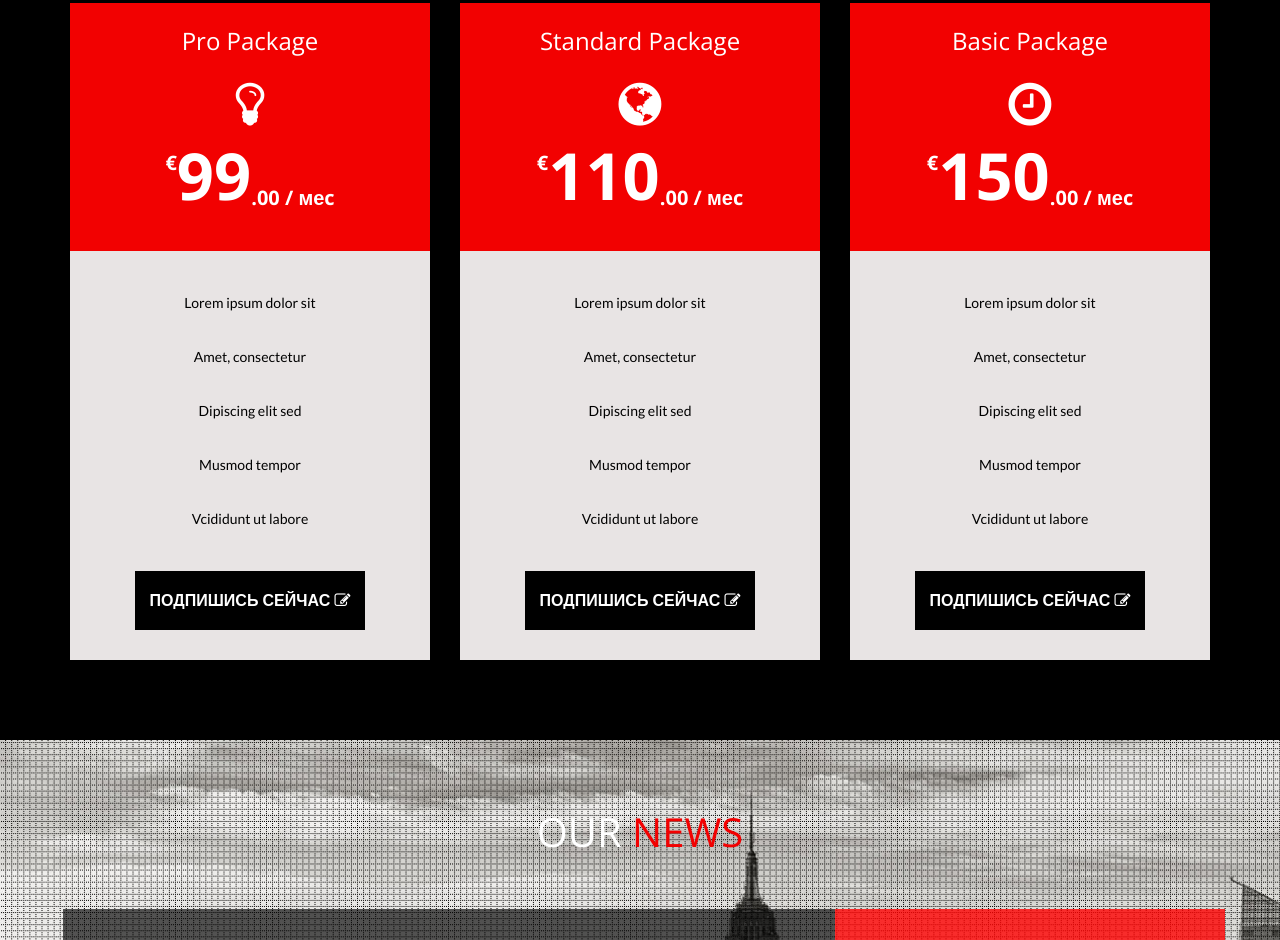
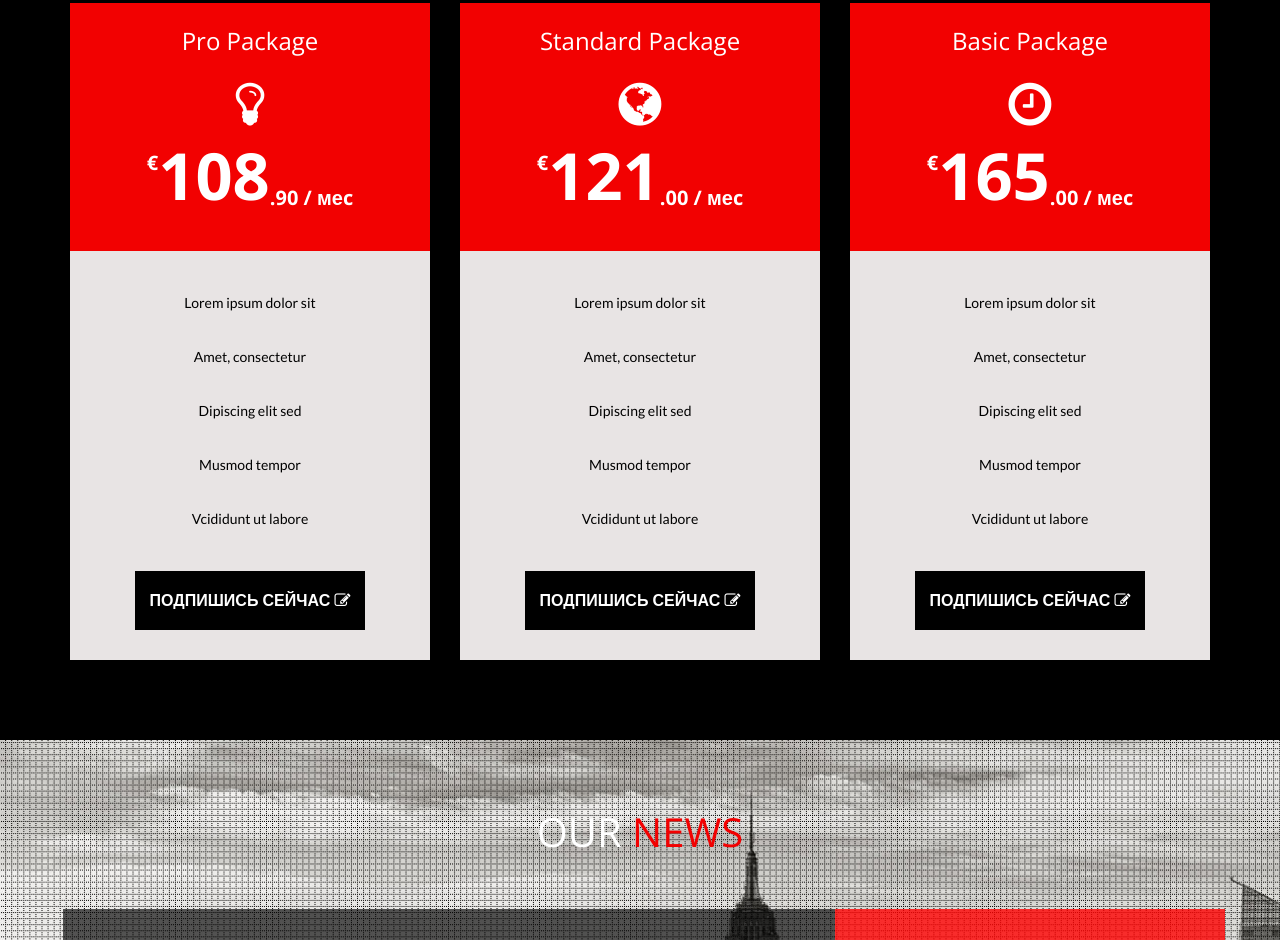
Before and after one commit to dms-odanilkin/uto-pz-gamma, a plain HTML site: page index.html in a window 1280 px wide. Shown: the part 3495-4435 px from the top of the page. Drawn offline with nearby package versions, Linux system fonts and the light colour scheme; some packages are replaced by stand-ins of ours.

Commit message:
aleksandrz zvyagin #13

```diff
--- a/index.html
+++ b/index.html
@@ -474,7 +474,7 @@
 						<h3>Pro Package</h3>
 						<i class="fa fa-lightbulb-o"></i>
 
-						<h1><sup>€</sup>99<sub>.00 / меc</sub></h1>
+						<h1><sup>€</sup>108<sub>.90 / меc</sub></h1>
 					</div>
 					<div class="price-bottom">
 						<p>Lorem ipsum dolor sit</p>
@@ -496,7 +496,7 @@
 						<h3>Standard Package</h3>
 						<i class="fa fa-globe"></i>
 
-						<h1><sup>€</sup>110<sub>.00 / меc</sub></h1>
+						<h1><sup>€</sup>121<sub>.00 / меc</sub></h1>
 					</div>
 					<div class="price-bottom">
 						<p>Lorem ipsum dolor sit</p>
@@ -518,7 +518,7 @@
 						<h3>Basic Package</h3>
 						<i class="fa fa-clock-o"></i>
 
-						<h1><sup>€</sup>150<sub>.00 / меc</sub></h1>
+						<h1><sup>€</sup>165<sub>.00 / меc</sub></h1>
 					</div>
 					<div class="price-bottom">
 						<p>Lorem ipsum dolor sit</p>
```
